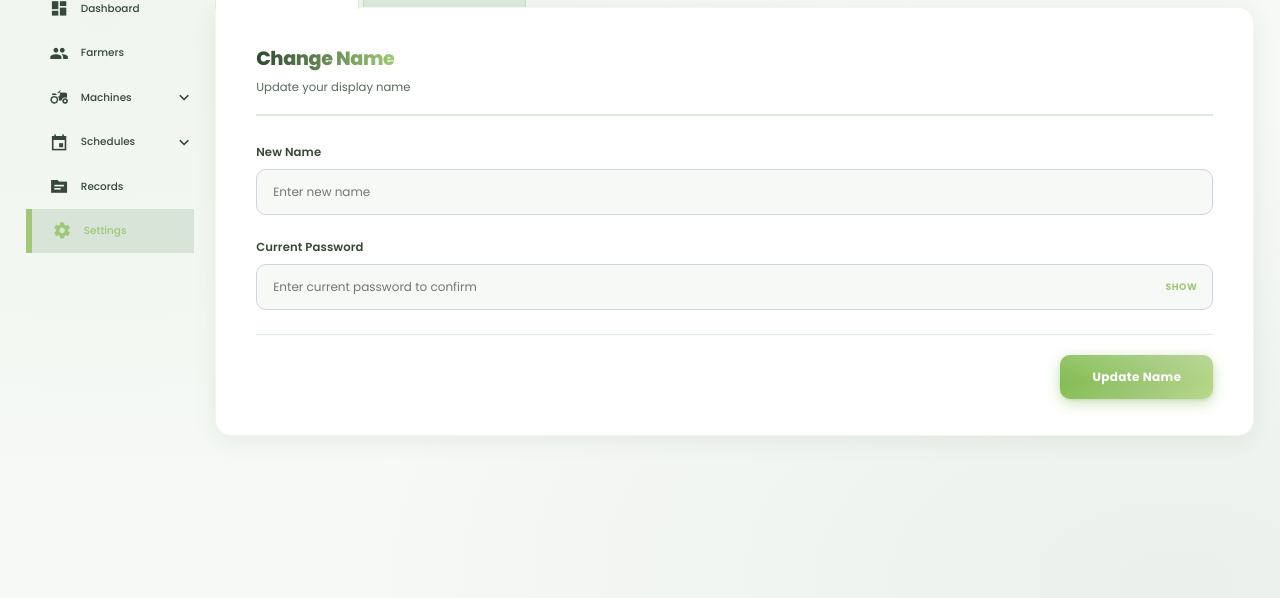
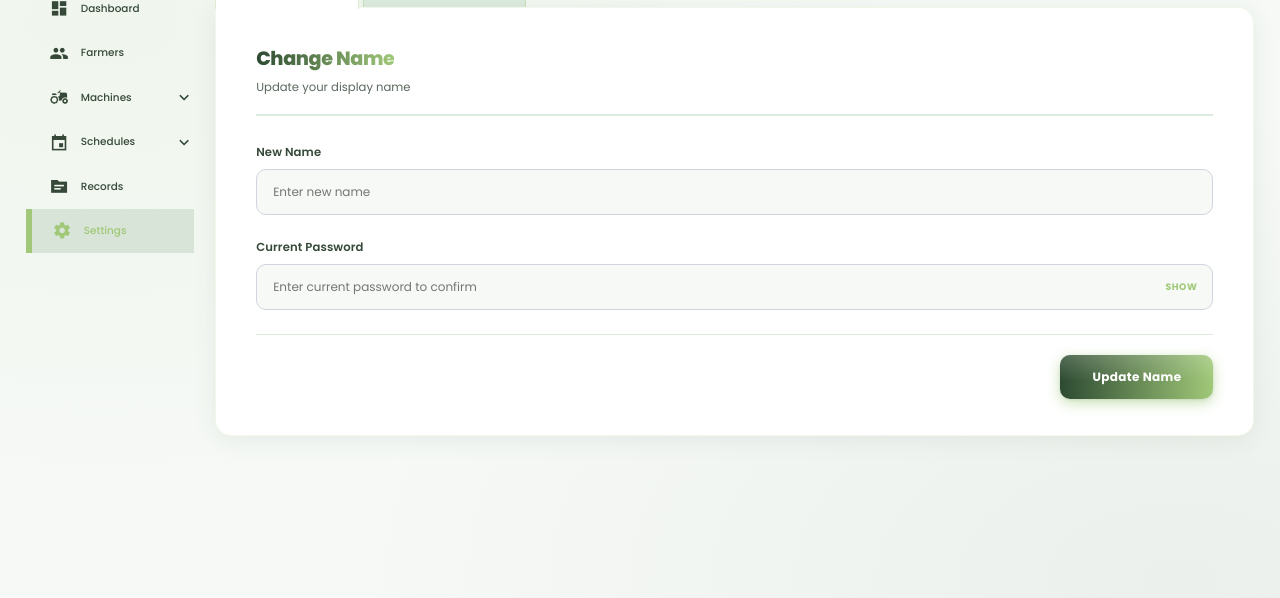
Before and after one commit to twentythree1/CAPSTONE, a PHP site: page /CAFCA-MS/dashboard/settings/settings.php in a window 1280 px wide. Shown: the part 99-697 px from the top of the page. Run offline with PHP 8.4, Linux system fonts and the light colour scheme; a user stored in the database is signed in; data comes from the database, SQL or seed files in the repository; some libraries are stand-ins or nearby versions.

Commit message:
button update

```diff
--- a/CAFCA-MS/dashboard/farmers_sec/farmerstyle.css
+++ b/CAFCA-MS/dashboard/farmers_sec/farmerstyle.css
@@ -1919,7 +1919,7 @@ td .ecosystem-upland {
 
 .btn-update-pw {
     position: relative;
-    background: linear-gradient(135deg, #7dba4a 0%, #A0C878 60%, #b8d98a 100%);
+    background: linear-gradient(90deg, #2d4a32, #A0C878);
     color: #fff;
     border: none;
     border-radius: 10px;
```
